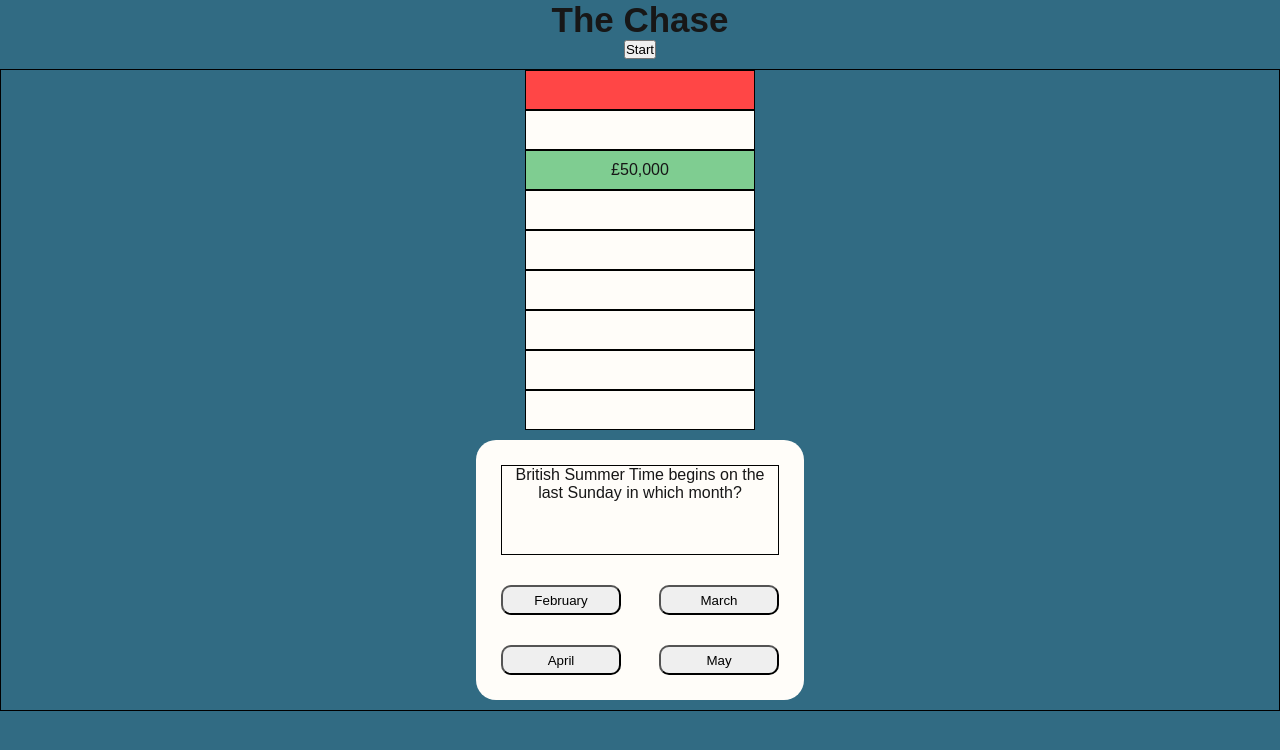
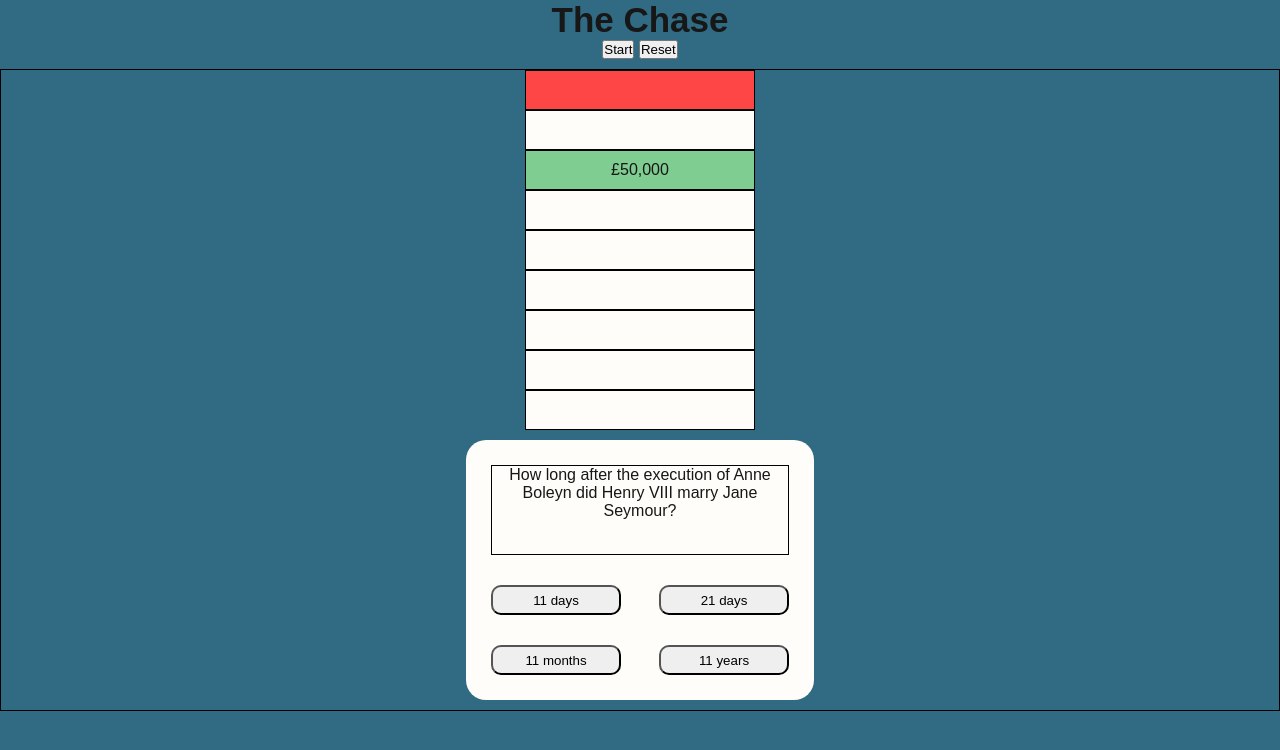
Before and after one commit to LouiseWong19/the_chase_game, a plain HTML site: page index.html in a window 1280 px wide. Both pictures are taken after a click on the button "Start". Drawn offline with Linux system fonts and the light colour scheme; a web font is replaced by a local one.

Commit message:
added data.js for questions + changed options method

```diff
--- /dev/null
+++ b/assets/style/data.js
@@ -0,0 +1,52 @@
+export const questions = [
+  {
+    question: "What colour shade was used by Nasa for its Space Shuttle suits?",
+    optionA: "Worldwide White",
+    optionB: "Black Hole Blue",
+    optionC: "International Orange",
+    optionD: "Royal Blue",
+    correctOption: "International Orange"},
+    // options: ["Worldwide White","Black Hole Blue", "International Orange", "Royal Blue"],
+    // correctOption: "International Orange"},
+
+{
+  question: "How long after the execution of Anne Boleyn did Henry VIII marry Jane Seymour?",
+  optionA: "11 days",
+  optionB: "21 days",
+  optionC: "11 months",
+  optionD: "11 years",
+  correctOption: "11 days"},
+  // options: ["11 days", "21 days", "11 months", "11 years"],
+  // correctOption: "11 days"},
+
+{
+  question: "British Summer Time begins on the last Sunday in which month?",
+  optionA: "February",
+  optionB: "March",
+  optionC: "April",
+  optionD: "May",
+  correctOption: "March"}
+  // options: ["February", "March", "April", "May"],
+  // correctOption: "March"}
+
+// {
+//   question: "What does the Welsh word 'sglodion' mean in English?",
+//   options: ["Chips", "Tea", "Cardigan", "Coins"],
+//   correctOption: "Chips"},
+
+// {
+//   question: "Street artist Banksy is originally associated with which British city?",
+//   options: ["London", "Sheffield", "Bristol", "Bath"],
+//   correctOption: "Bristol"},
+
+// {
+//   question: "What is the capital of New Zealand?",
+//   options: ["Auckland", "Hamilton", "Queenstown", "Wellington"],
+//   correctOption: "Wellington"},
+
+// {
+//   question: "Which London Underground line has the most stations?",
+//   options: ["Northern Line", "Central Line", "Jubilee Line", "District Line"],
+//   correctOption: "District Line"},
+
+]
--- a/assets/style/main.js
+++ b/assets/style/main.js
@@ -1,83 +1,57 @@
+import {questions} from "./data.js";
+
 const step = document.querySelectorAll(".step");
-const answer_op = document.querySelectorAll(".option__btn");
+const optionA =document.querySelector(".optionA__btn");
+const optionB =document.querySelector(".optionB__btn");
+const optionC =document.querySelector(".optionC__btn");
+const optionD =document.querySelector(".optionD__btn");
 const questionDisplay = document.querySelector(".question-display");
 const startbtn = document.querySelector(".start-btn");
 
-const questions = [{question: "What colour shade was used by Nasa for its Space Shuttle suits?",
-                    options: ["Worldwide White","Black Hole Blue", "International Orange", "Royal Blue"]},
-    // question: "What colour shade was used by Nasa for its Space Shuttle suits?",
-    // optionA: "Worldwide White",
-    // optionB: "Black Hole Blue",
-    // optionC: "International Orange",
-    // optionD: "Royal Blue",
-    // correctOption: "International Orange"},
-  {
-    question: "How long after the execution of Anne Boleyn did Henry VIII marry Jane Seymour?",
-    options: ["11 days", "21 days", "11 months", "11 years"]},
-    // optionA: "11 days",
-    // optionB: "21 days",
-    // optionC: "11 months",
-    // optionD: "11 years"},
-  {
-    question: "British Summer Time begins on the last Sunday in which month?",
-    options: ["February", "March", "April", "May"]},
-    // optionA: "February",
-    // optionB: "March",
-    // optionC: "April",
-    // optionD: "May"},
-  {
-    question: "What does the Welsh word 'sglodion' mean in English?",
-    options: ["Chips", "Tea", "Cardigan", "Coins"]},
-    // optionA: "Chips",
-    // optionB: "Tea",
-    // optionC: "Cardigan",
-    // optionD: "Coins"},
-  {
-    question: "Street artist Banksy is originally associated with which British city?",
-    options: ["London", "Sheffield", "Bristol", "Bath"]},
-    // optionA: "London",
-    // optionB: "Sheffield",
-    // optionC: "Bristol",
-    // optionD: "Bath"},
-  {
-    question: "What is the capital of New Zealand?",
-    options: ["Auckland", "Hamilton", "Queenstown", "Wellington"]},
-    // optionA: "Auckland",
-    // optionB: "Hamilton",
-    // optionC: "Queenstown",
-    // optionD: "Wellington"},
-  {
-    question: "Which London Underground line has the most stations?",
-    options: ["Northern Line", "Central Line", "Jubilee Line", "District Line"]},
-    // optionA: "Northern Line",
-    // optionB: "Central Line",
-    // optionC: "Jubilee Line",
-    // optionD: "District Line"}
+let currentQuestion = [];
 
-]
-
-let currentQuestion = [];
-let optionA = [];
-let optionB = [];
-let optionC = [];
-let optionD = [];
 
 const startQuestion = () =>{
   currentQuestion = questions[Math.floor(Math.random()*questions.length)];
   questionDisplay.innerHTML = currentQuestion.question;
-
-  for(i = 0; i < 4; i++){
-    answer_op[i].innerHTML = currentQuestion.options[i]
-  }
-
+  optionA.innerHTML = currentQuestion.optionA;
+  optionB.innerHTML = currentQuestion.optionB;
+  optionC.innerHTML = currentQuestion.optionC;
+  optionD.innerHTML = currentQuestion.optionD;
   console.log(currentQuestion)
 }
 
 startbtn.addEventListener("click",startQuestion);
 
+let correctAnswer = []
+
+for(let i = 0; i < questions.length; i++){
+  correctAnswer.push(questions[i].correctOption)
+}
+console.log(correctAnswer)
+
+// const isAnswer = () => {
+
+// }
+
+// const answer = answer_op.forEach((optionBtn) =>{
+//   answer_op.addEventListener("click", () =>{
+//     if(optionBtn === questions.correctOption){
+//       alert("This is right!")
+//   } else{
+//     alert("WRONG")
+//   }
+// })
+// })
 
 
 
-// const displayQuestions = () => {
-//   questionDisplay
+
+// const isResult = answer_op.forEach() =>{
+
+//   if (answer_op === questions.correctOption){
+//     alert("This is right!")
+//   } else{
+//     alert("WRONG")
+//   }
 // }
--- a/index.html
+++ b/index.html
@@ -13,7 +13,10 @@
 <body>
   <div id="heading">
     <h1>The Chase</h1>
-    <button class="start-btn">Start</button>
+    <div>
+      <button class="start-btn">Start</button>
+      <button class="restart-btn">Reset</button>
+    </div>
   </div>
   <main class="game">
     <section id="chaser-board">
@@ -29,13 +32,13 @@
     </section>
     <section id="question-box">
       <div class="question-display">Q:</div>
-      <button class="option__btn" value="A"></button>
-      <button class="option__btn" value="B"></button>
-      <button class="option__btn" value="C"></button>
-      <button class="option__btn" value="D"></button>
+      <button class="optionA__btn"></button>
+      <button class="optionB__btn"></button>
+      <button class="optionC__btn"></button>
+      <button class="optionD__btn"></button>
     </section>
 
   </main>
-  <script src="assets/style/main.js"></script>
+  <script src="assets/style/main.js" type="module"></script>
 </body>
 </html>
--- a/styles.scss
+++ b/styles.scss
@@ -51,7 +51,7 @@
     padding: 25px;
     background-color: $tertiary-color;
     display: grid;
-    grid-template-columns: 120px 120px;
+    grid-template-columns: 130px 130px;
     grid-template-rows: 30px 30px 30px 30px;
     row-gap: 30px;
     column-gap: 38px;
@@ -65,7 +65,16 @@
       text-align: center;
     }
 
-    .option__btn{
+    .optionA__btn{
+      border-radius: 10px;
+    }
+    .optionB__btn{
+      border-radius: 10px;
+    }
+    .optionC__btn{
+      border-radius: 10px;
+    }
+    .optionD__btn{
       border-radius: 10px;
     }
 
```
Also changed, not shown: styles.css.
